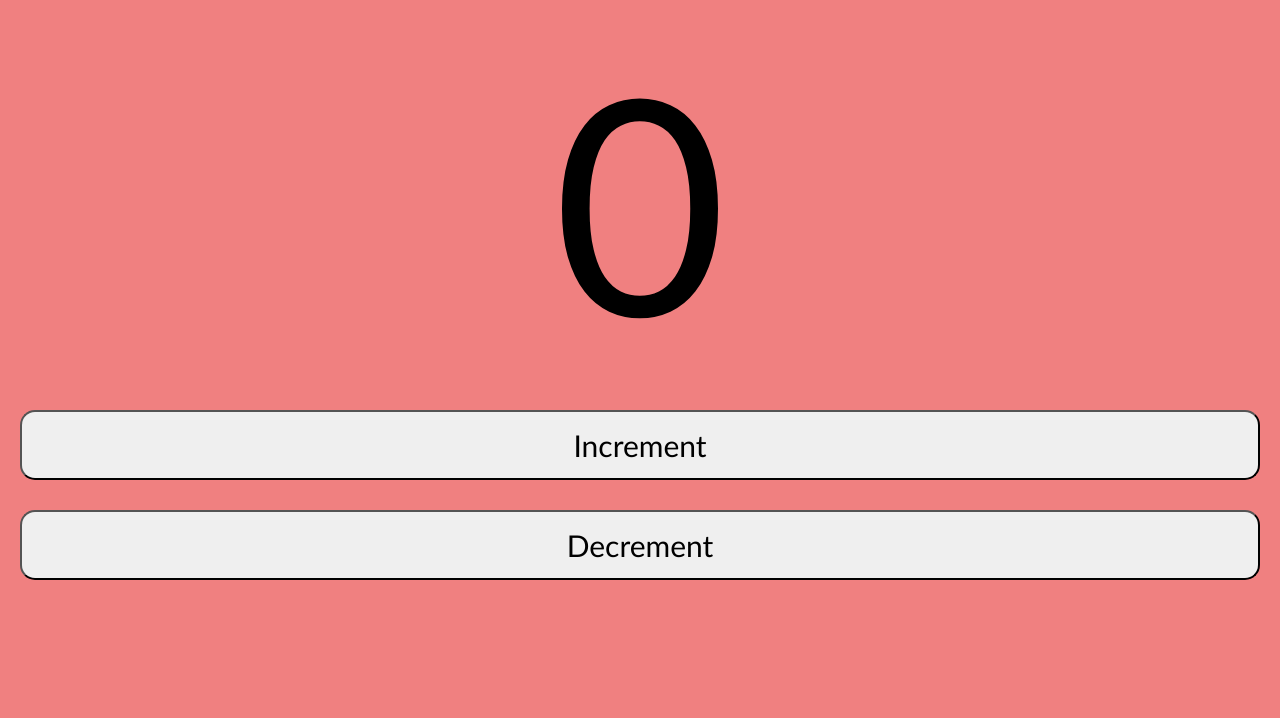
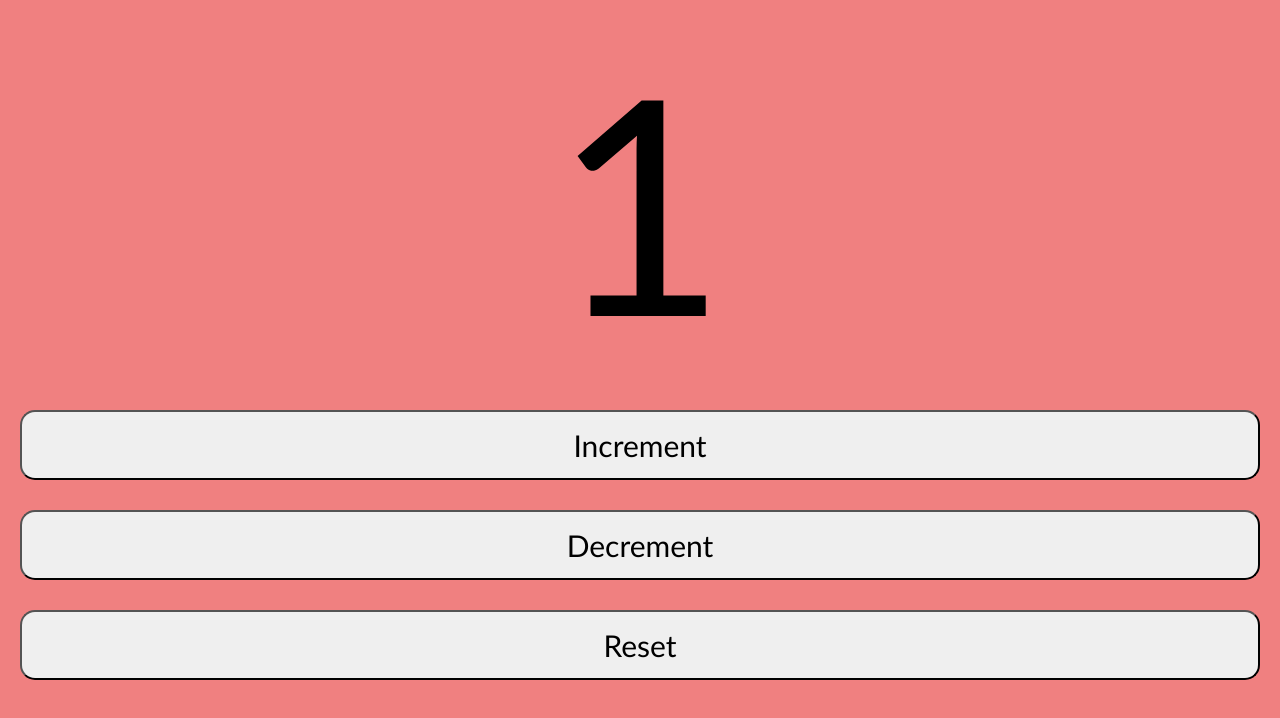
Before and after one commit to manjinder-singh-johal/counter, a plain HTML site: page index.html in a window 1280 px wide. Both pictures are taken after a click on the button "Increment". Drawn offline with Linux system fonts and the light colour scheme.

Commit message:
added javascript functionality

```diff
--- a/index.html
+++ b/index.html
@@ -12,6 +12,7 @@
 
       <button onclick="increment()" id="increment">Increment</button>
       <button onclick="decrement()" id="decrement">Decrement</button>
+      <button onclick="reset()" id="reset">Reset</button>
     </div>
 </body>
 <script src="script.js"></script>
--- a/script.js
+++ b/script.js
@@ -0,0 +1,13 @@
+const increment = () => {
+    let currentCounter = parseInt(document.getElementById('counter').innerText);
+    document.getElementById('counter').innerHTML = ++currentCounter;
+}
+
+const decrement = () => {
+    let currentCounter = parseInt(document.getElementById('counter').innerText);
+    document.getElementById('counter').innerHTML = --currentCounter;
+}
+
+const reset = () => {
+    document.getElementById('counter').innerHTML = 0;
+}
```
